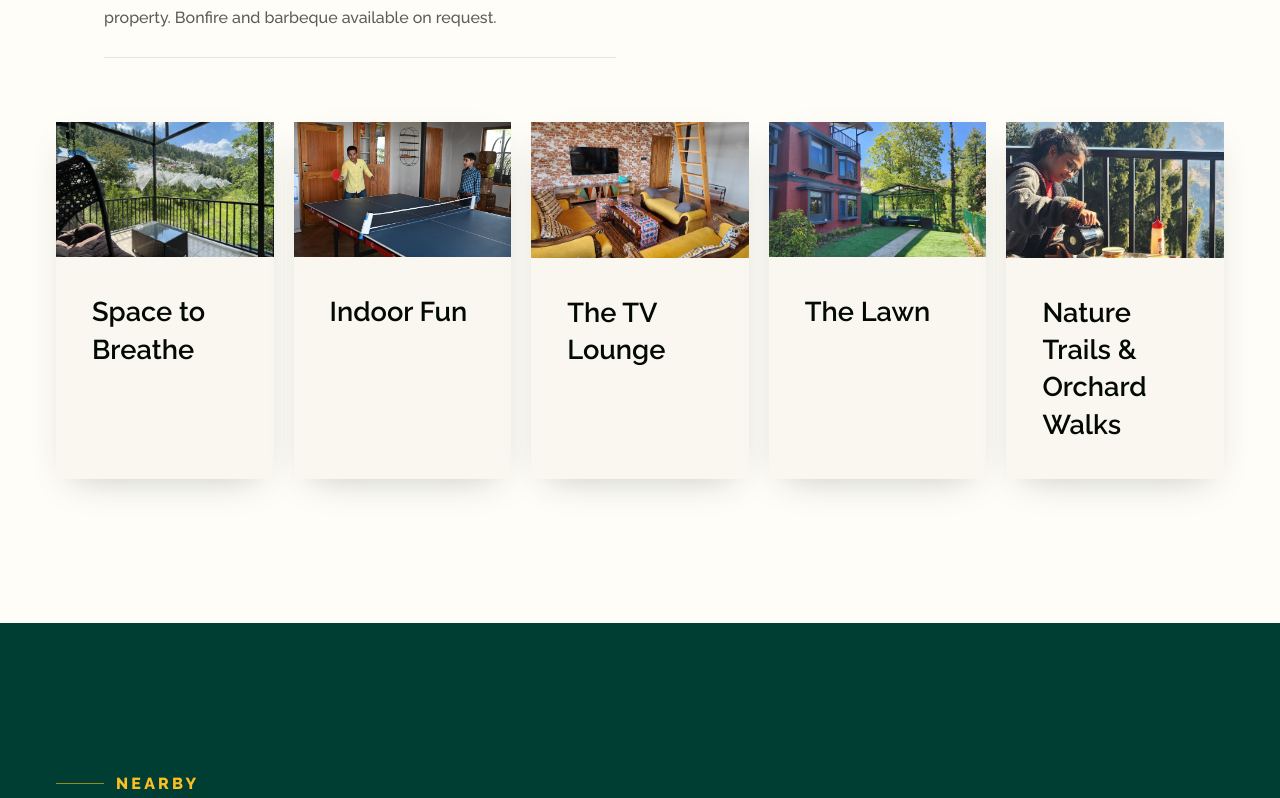
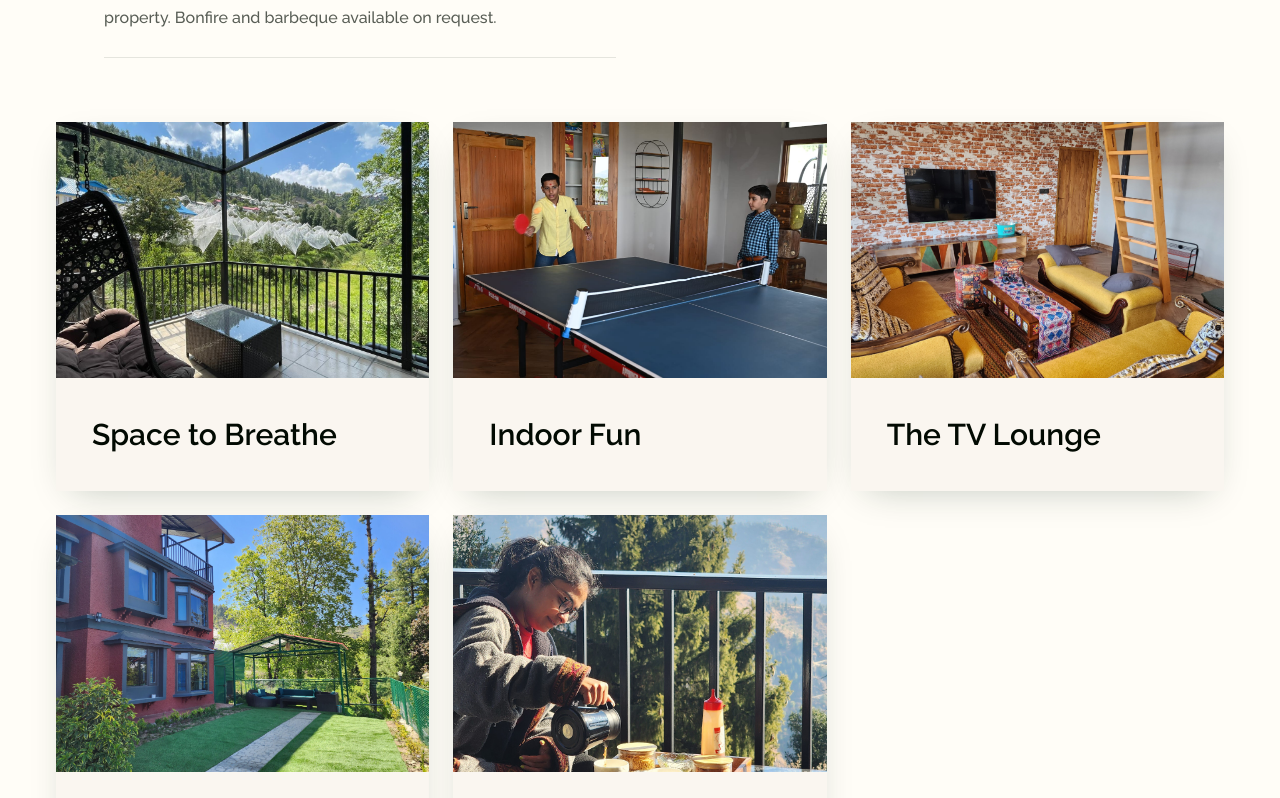
Before and after one commit to theone14122000/shire, a Next.js app: page /activities in a window 1280 px wide. Shown: the part 1582-2380 px from the top of the page. Built offline with nearby package versions, Linux system fonts and the light colour scheme; no server answers; the database is empty.

Commit message:
Enlarge at the property cards with responsive 3-column layout

```diff
--- a/app/components/activities/ActivitiesContent.tsx
+++ b/app/components/activities/ActivitiesContent.tsx
@@ -99,7 +99,7 @@ export function ActivitiesContent({ content }: { content: ActivitiesContent }) {
             initial="hidden"
             whileInView="show"
             viewport={{ once: true, amount: 0.1 }}
-            className="mt-12 grid gap-5 lg:mt-16 lg:grid-cols-5"
+            className="mt-12 grid gap-6 sm:grid-cols-2 lg:mt-16 lg:grid-cols-3"
           >
             {content.propertyCards.map((activity, index) => {
               return (
@@ -108,17 +108,17 @@ export function ActivitiesContent({ content }: { content: ActivitiesContent }) {
                   variants={fadeUp}
                   className="group flex h-full flex-col overflow-hidden bg-cream-50 shadow-[0_12px_36px_-16px_rgba(6,40,25,0.28)] transition-shadow duration-500 hover:shadow-[0_26px_60px_-22px_rgba(6,40,25,0.38)]"
                 >
-                  <div className="relative aspect-[16/10] overflow-hidden">
+                  <div className="relative aspect-[16/11] overflow-hidden">
                     <Image
                       src={activity.image}
                       alt={activity.title}
                       fill
-                      sizes="(max-width: 1024px) 100vw, 33vw"
+                      sizes="(max-width: 640px) 100vw, (max-width: 1024px) 50vw, 33vw"
                       className="object-cover transition-transform duration-[1.2s] ease-out group-hover:scale-105"
                     />
                   </div>
                   <div className="flex flex-1 flex-col p-7 sm:p-9">
-                    <h3 className="font-display text-2xl font-semibold leading-snug text-emerald-950 sm:text-[1.7rem]">
+                    <h3 className="font-display text-2xl font-semibold leading-snug text-emerald-950 sm:text-3xl">
                       {activity.title}
                     </h3>
                   </div>
```
